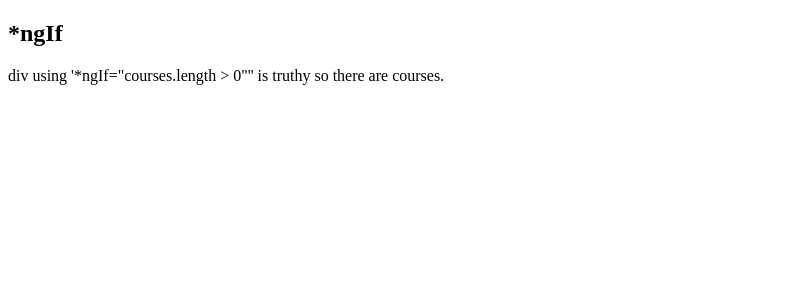
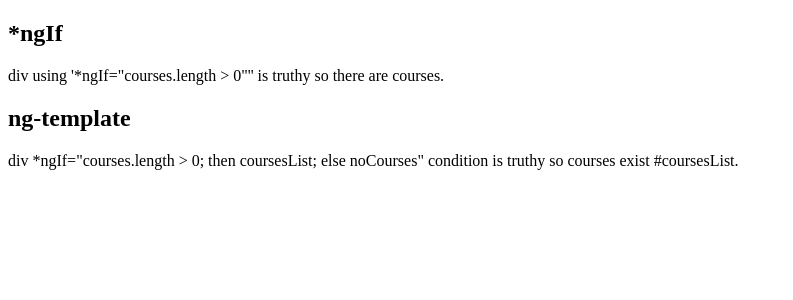
Before and after one commit to clgrogan/Directives-NG, an Angular app: page / in a window 1280 px wide. Shown: the top 300 px of the page, without its empty margins (0-793 px from the left). Built offline with nearby package versions, Linux system fonts and the light colour scheme.

Commit message:
Added <ng-template> usage.

```diff
--- a/src/app/ng-if/ng-if.component.html
+++ b/src/app/ng-if/ng-if.component.html
@@ -7,7 +7,24 @@
   </div>
   <div *ngIf="courses.length === 0">
     <p class="code">
-      div using '*ngIf="courses.length === 0'' is falsy. No courses exist.
+      div using '*ngIf="courses.length === 0'' is truthy. No courses exist.
     </p>
   </div>
 </section>
+
+<section class="ng-section">
+  <h2>ng-template</h2>
+  <div *ngIf="courses.length > 0; then coursesList; else noCourses"></div>
+  <ng-template #coursesList>
+    <p class="code">
+      div *ngIf="courses.length > 0; then coursesList; else noCourses" condition
+      is truthy so courses exist #coursesList.
+    </p>
+  </ng-template>
+  <ng-template #noCourses>
+    <p class="code">
+      div *ngIf="courses.length > 0; then coursesList; else noCourses" condition
+      is falsy so NO courses exist #noCourses.
+    </p>
+  </ng-template>
+</section>
```
